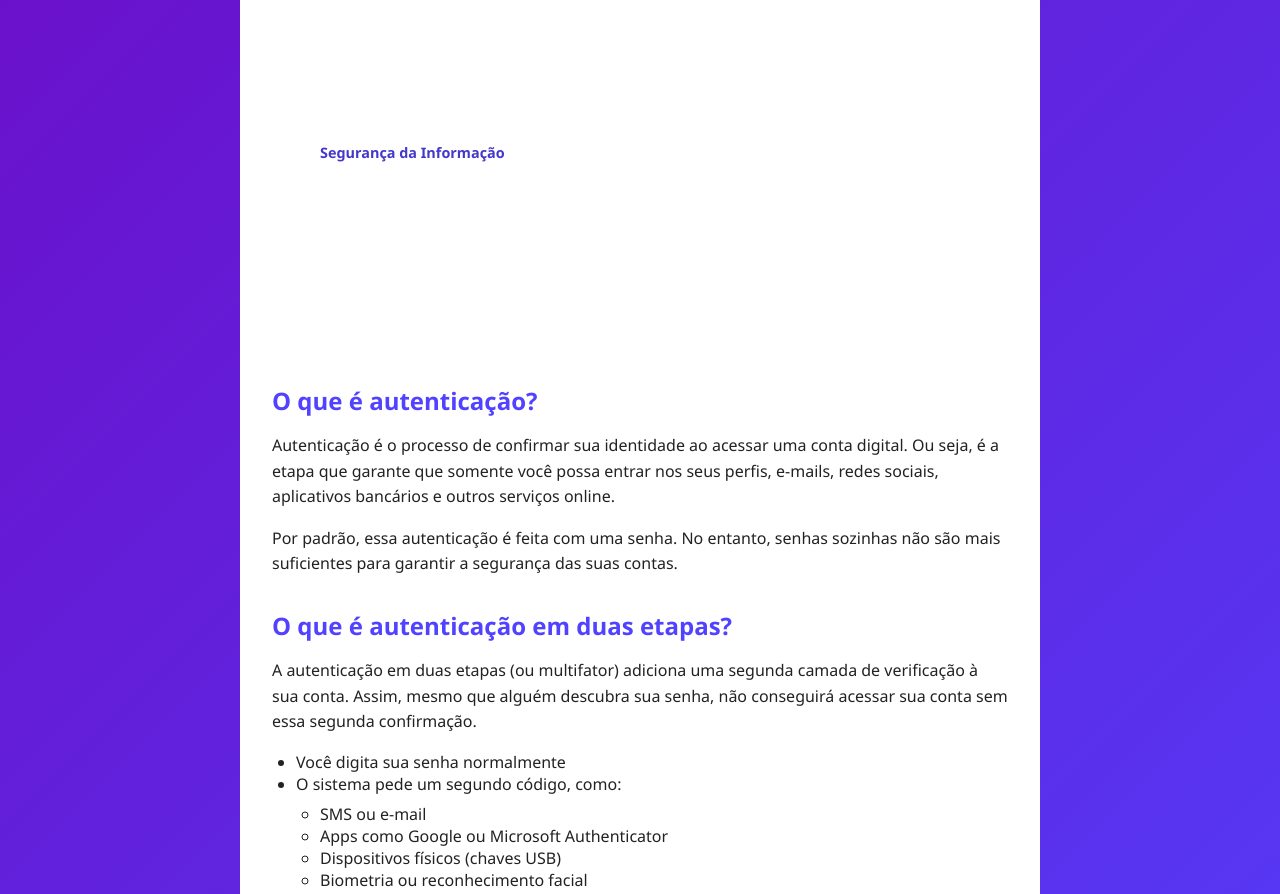
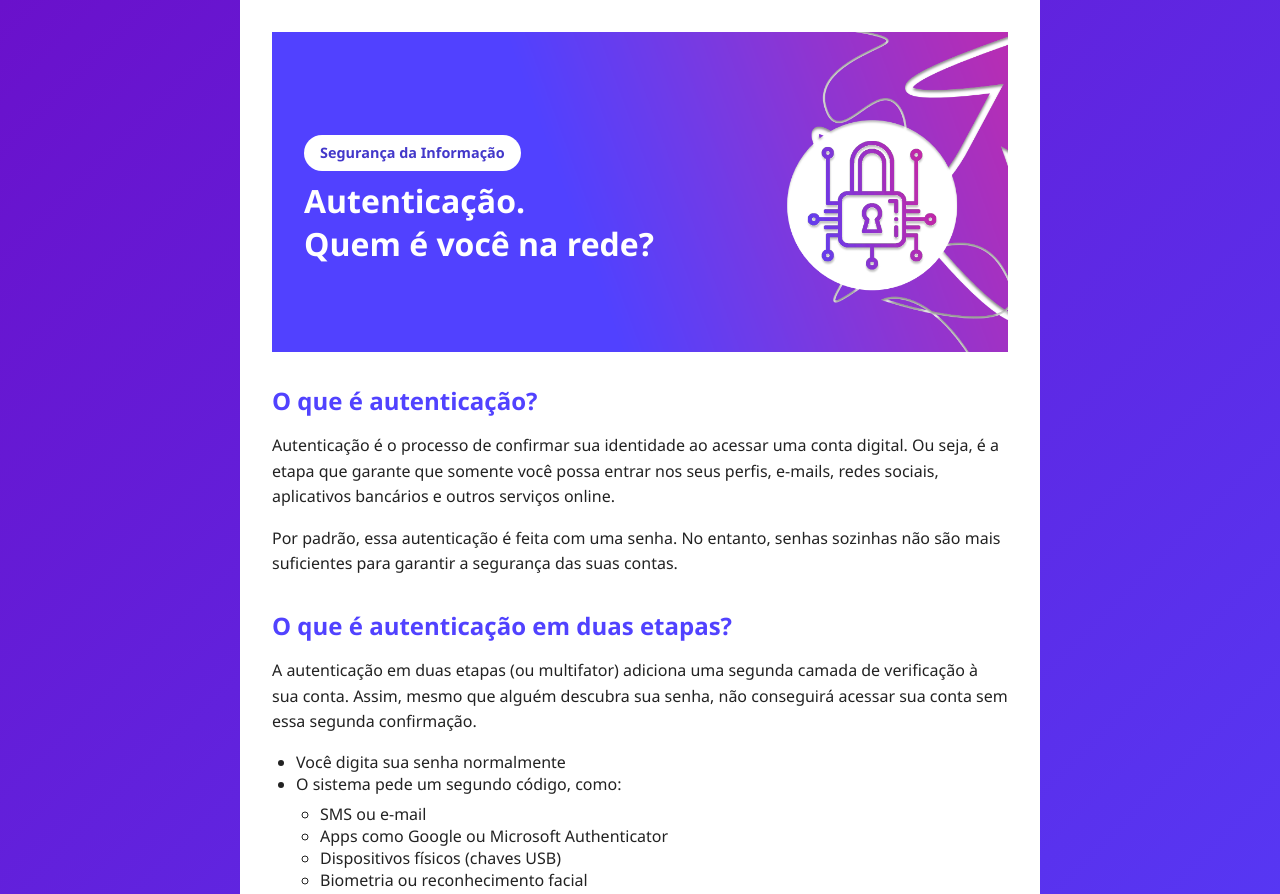
Before and after one commit to LauroDF/Seguran-a-na-Autentica-o, a plain HTML site: page index.html in a window 1280 px wide. Shown: the top 894 px of the page. Drawn offline with Linux system fonts and the light colour scheme; the site is published under a folder, as on GitHub Pages, so addresses that start at the root find nothing.

Commit message:
correção erro banner

```diff
--- a/style.css
+++ b/style.css
@@ -30,7 +30,7 @@ body {
   display: flex;
   align-items: center;
   justify-content: space-between;
-  background-image: url('/assets/cadeado.png');
+  background-image: url('./assets/cadeado.png');
   background-size: cover;
   background-position: center;
   background-repeat: no-repeat;
```
